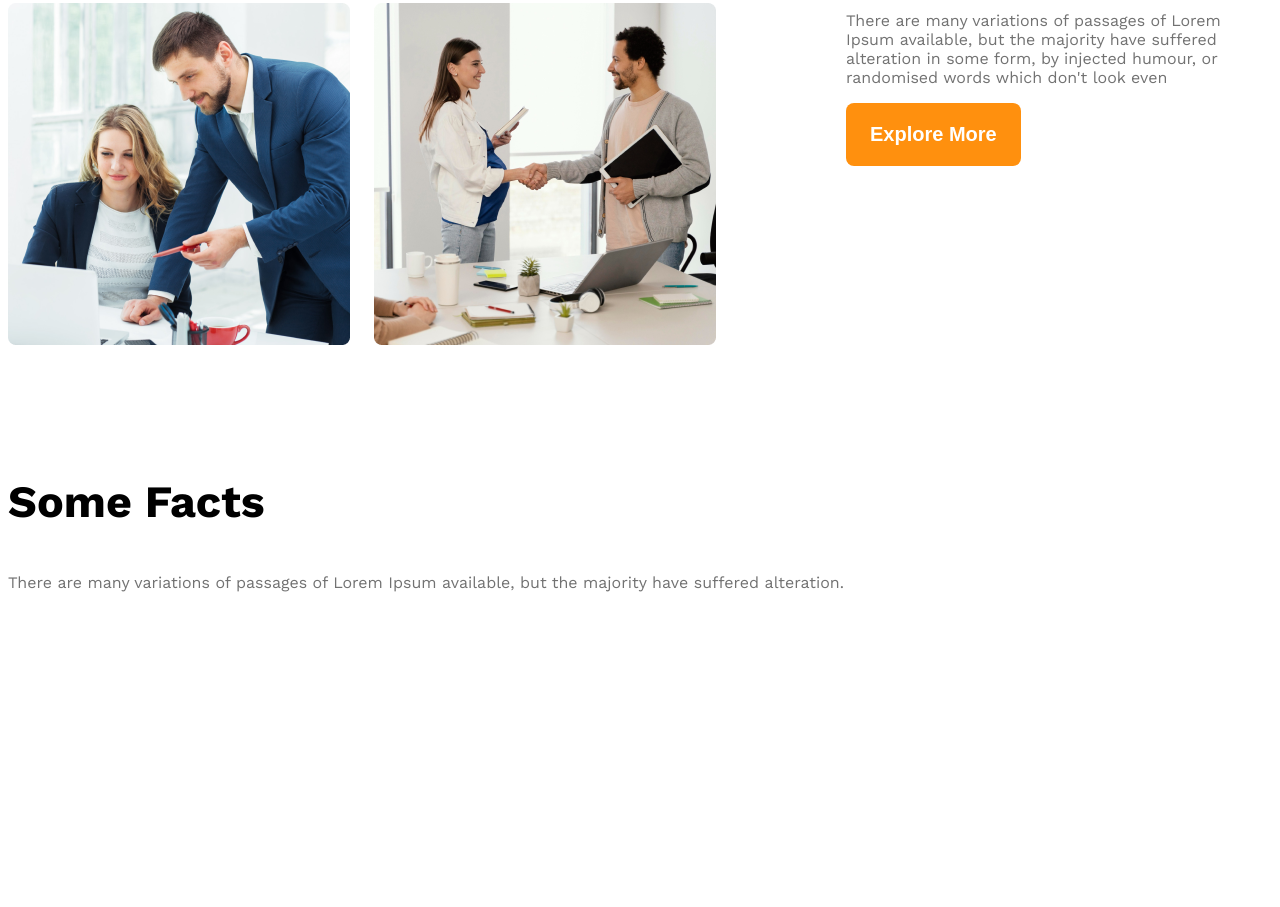
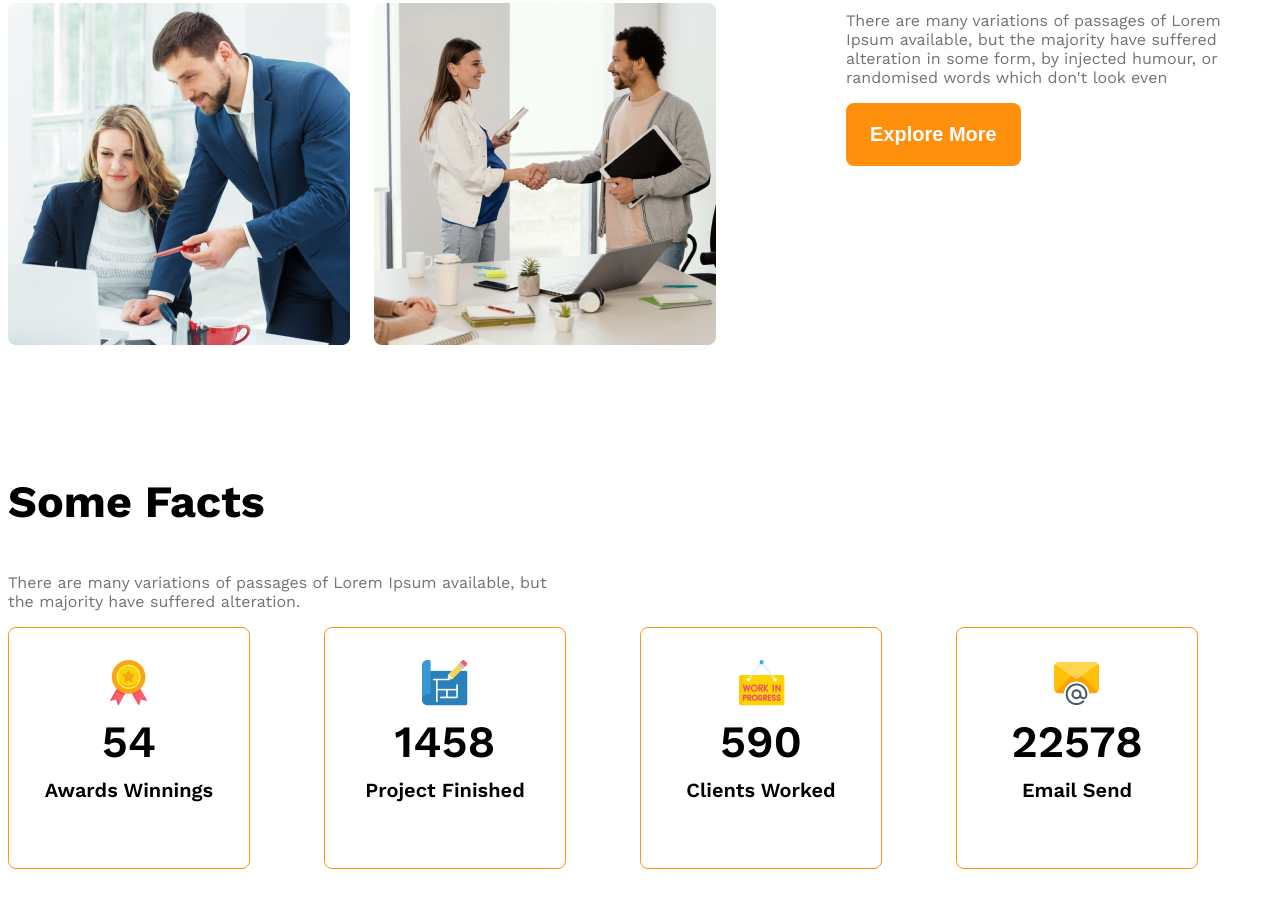
Before and after one commit to Minhaz03/g3-architects-website, a plain HTML site: page index.html in a window 1280 px wide. Shown: the part 1677-2584 px from the top of the page. Before the commit the page ends 2399 px from the top, so only its background shows below. Drawn offline with nearby package versions, Linux system fonts and the light colour scheme.

Commit message:
adding section facts

```diff
--- a/index.html
+++ b/index.html
@@ -1,11 +1,13 @@
 <!DOCTYPE html>
 <html lang="en">
+
 <head>
     <meta charset="UTF-8">
     <meta name="viewport" content="width=device-width, initial-scale=1.0">
     <title>G3-Architect</title>
     <link rel="stylesheet" href="styles/style.css">
 </head>
+
 <body class="work-sans-font">
     <header class="bg-color">
         <nav class="navbar display-flex">
@@ -21,7 +23,9 @@
         <div class="banner">
             <div class="banner-content">
                 <h1 class="banner-title">Brand New Group of Architects</h1>
-                <p class="banner-description">There are many variations of passages of Lorem Ipsum available, but the majority have suffered alteration in some form, by injected humour, or randomised words which don't look even</p>
+                <p class="banner-description">There are many variations of passages of Lorem Ipsum available, but the
+                    majority have suffered alteration in some form, by injected humour, or randomised words which don't
+                    look even</p>
                 <button class="btn-primary">Explore More</button>
             </div>
             <img class="banner-image" src="images/banner.png" alt="">
@@ -37,8 +41,11 @@
                 <img src="images/team4.png" alt="">
             </div>
             <div class="our-features">
-                <h3 class="section-title"><span id="quick list" class="text-light-gray">Quick list</span> <span>of Our</span> <span id="features" class="text-primary">Features</span></h3>
-                <p class="feature-description text-light-gray">There are many variations of passages of Lorem Ipsum available, but the majority have suffered alteration in some form, by injected humour, or randomised words which don't look even</p>
+                <h3 class="section-title"><span id="quick list" class="text-light-gray">Quick list</span> <span>of
+                        Our</span> <span id="features" class="text-primary">Features</span></h3>
+                <p class="feature-description text-light-gray">There are many variations of passages of Lorem Ipsum
+                    available, but the majority have suffered alteration in some form, by injected humour, or randomised
+                    words which don't look even</p>
                 <button class="btn-primary">Explore More</button>
             </div>
         </section>
@@ -46,7 +53,38 @@
         <!-- features will enjoy -->
         <section>
             <h3 class="section-title">Some Facts</h3>
-            <p class="text-light-gray">There are many variations of passages of Lorem Ipsum available, but the majority have suffered alteration.</p>
+            <p class="text-light-gray fact-description">There are many variations of passages of Lorem Ipsum available, but the majority
+                have suffered alteration.</p>
+            <div class="facts-container">
+                <!-- .fact-card*4>img.fact-icon+h4.fact-number+h5.fact-name -->
+                <div class="fact-card display-flex">
+                    <div>
+                        <img src="images/icons/ribon.png" alt="" class="fact-icon">
+                        <h4 class="fact-number">54</h4>
+                        <h5 class="fact-name">Awards Winnings</h5>
+                    </div>
+                </div>
+                <div class="fact-card display-flex">
+                    <div>
+                        <img src="images/icons/projects.png" alt="" class="fact-icon">
+                        <h4 class="fact-number">1458</h4>
+                        <h5 class="fact-name">Project Finished</h5>
+                    </div>
+                </div>
+                <div class="fact-card display-flex">
+                    <div>
+                        <img src="images/icons/customers.png" alt="" class="fact-icon">
+                        <h4 class="fact-number">590</h4>
+                        <h5 class="fact-name">Clients Worked</h5>
+                    </div>
+                </div>
+                <div class="fact-card display-flex">
+                    <div>
+                        <img src="images/icons/email.png" alt="" class="fact-icon">
+                        <h4 class="fact-number">22578</h4>
+                        <h5 class="fact-name">Email Send</h5>
+                    </div>
+                </div>
         </section>
 
         <!-- Some facts -->
@@ -58,4 +96,5 @@
 
     </footer>
 </body>
+
 </html>
--- a/styles/style.css
+++ b/styles/style.css
@@ -119,7 +119,37 @@ main > section{
     font-weight: 500px;
 }
 
+/* some fact related style */
+.facts-container{
+    display: grid;
+    grid-template-columns: repeat(4, 1fr);
+}
+.fact-card{
+    border: 1px solid rgb(255, 144, 14);
+    width: 240px;
+    height: 240px;
+    border-radius: 8px;
+    align-items: center;
+    justify-content: center;
+    text-align: center;
+}
 
+.fact-number{
+    font-size: 2.8rem;
+    font-weight: 600;
+    margin-top: 5px;
+    margin-bottom: 10px;
+}
+
+.fact-name{
+    font-size: 1.25rem;
+    font-weight: 600;
+    margin-top: 10px;
+}
+
+.fact-description{
+    max-width: 540px;
+}
 
 
 /* responsive media querry */
```
Lines whose indentation alone changed are shown as unchanged.
